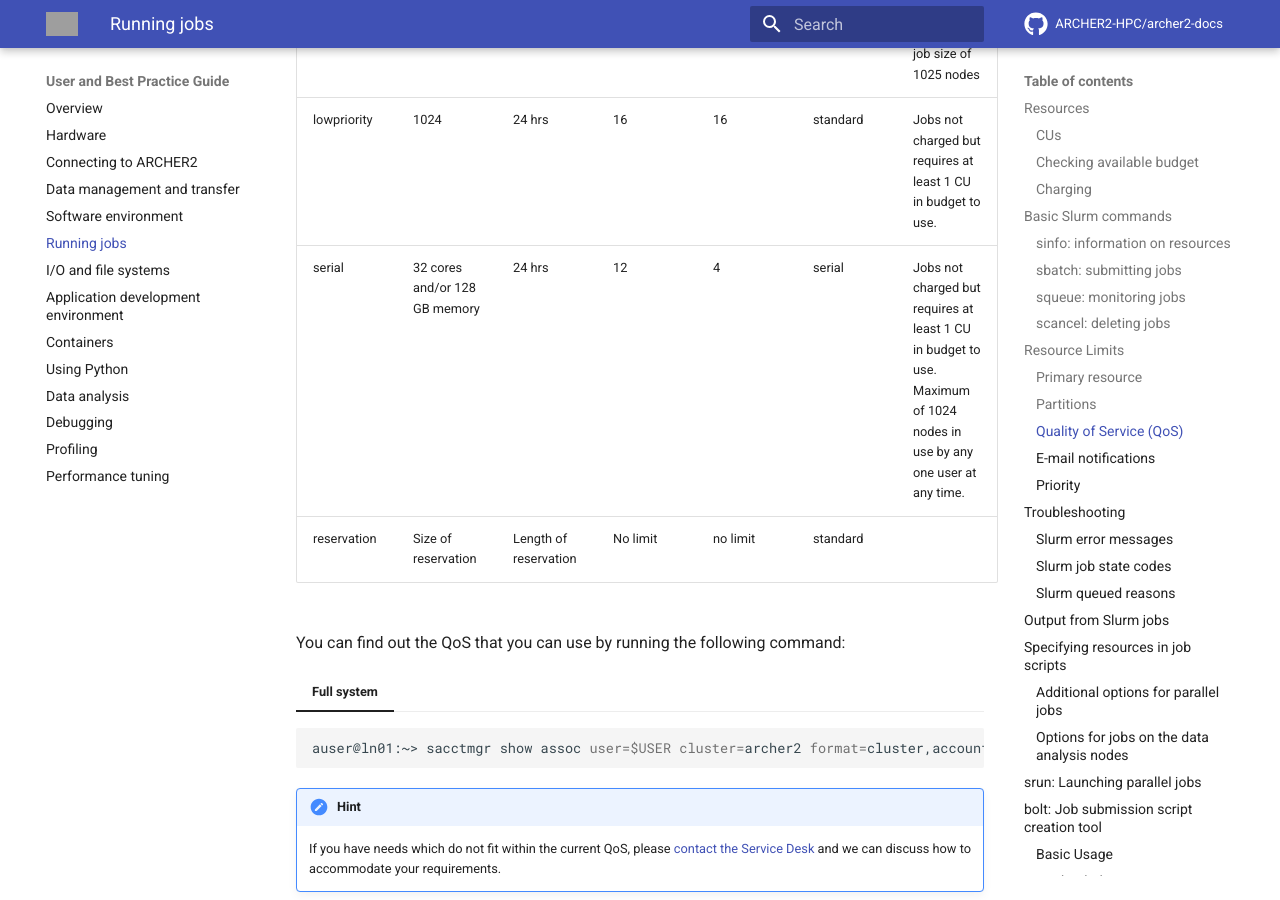
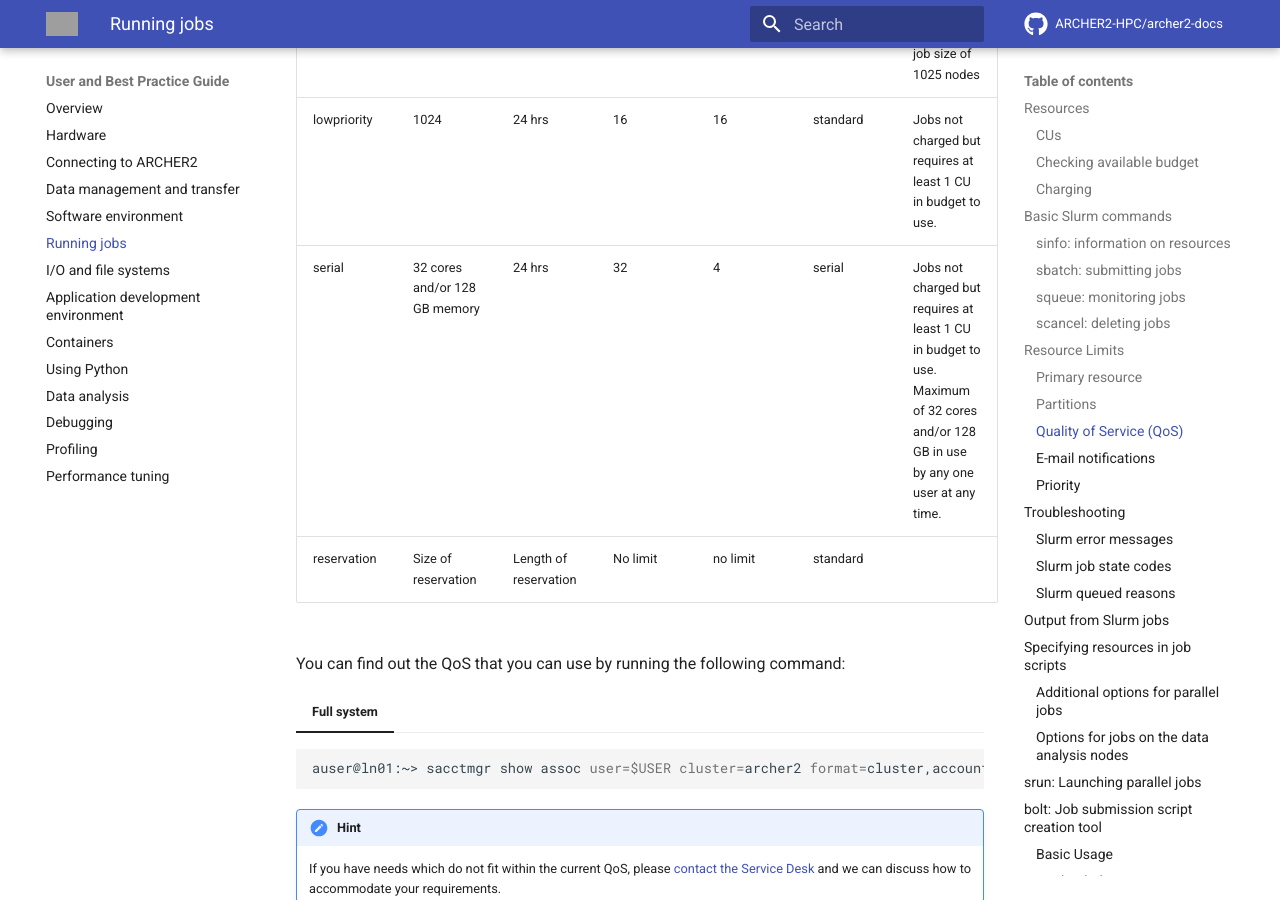
Before and after one commit to ARCHER2-HPC/archer2-docs, an MkDocs documentation site: the page built from docs/user-guide/scheduler.md, in a window 1280 px wide and 900 px high, scrolled down 5897 px. Built offline with MkDocs 1.6.1 and Material for MkDocs 9.7.7, drawn with Linux system fonts in a browser that asks for light colours; comment, search, counter and statistics services are not loaded; grey boxes are pictures that could not be loaded.

Commit message:
Updates serial QoS limits

```diff
--- a/docs/user-guide/scheduler.md
+++ b/docs/user-guide/scheduler.md
@@ -219,7 +219,7 @@ lists the active QoS on ARCHER2.
     | long       | 64                | 48 hrs       | 16          | 16           | standard     | Minimum walltime of 24 hrs, maximum 512 nodes in use by any one user at any time, maximum of 2048 nodes in use by QoS |
     | largescale | 5860               | 12 hrs        | 8           | 1            | standard     | Minimum job size of 1025 nodes |
     | lowpriority | 1024               | 24 hrs        | 16           | 16            | standard     | Jobs not charged but requires at least 1 CU in budget to use. |
-    | serial | 32 cores and/or 128 GB memory   | 24 hrs        | 12           | 4            | serial    | Jobs not charged but requires at least 1 CU in budget to use. Maximum of 1024 nodes in use by any one user at any time. |
+    | serial | 32 cores and/or 128 GB memory   | 24 hrs        | 32           | 4            | serial    | Jobs not charged but requires at least 1 CU in budget to use. Maximum of 32 cores and/or 128 GB in use by any one user at any time. |
     | reservation | Size of reservation  | Length of reservation       | No limit           | no limit           | standard   |  |
 
 You can find out the QoS that you can use by running the following
```
